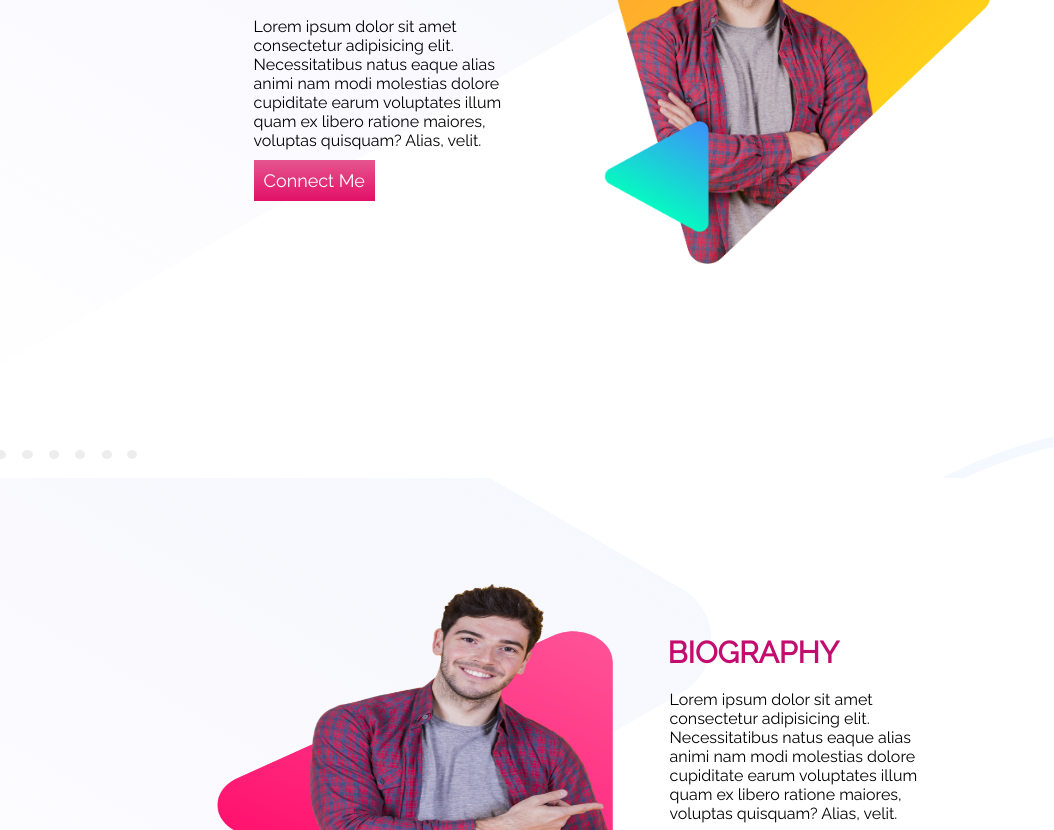
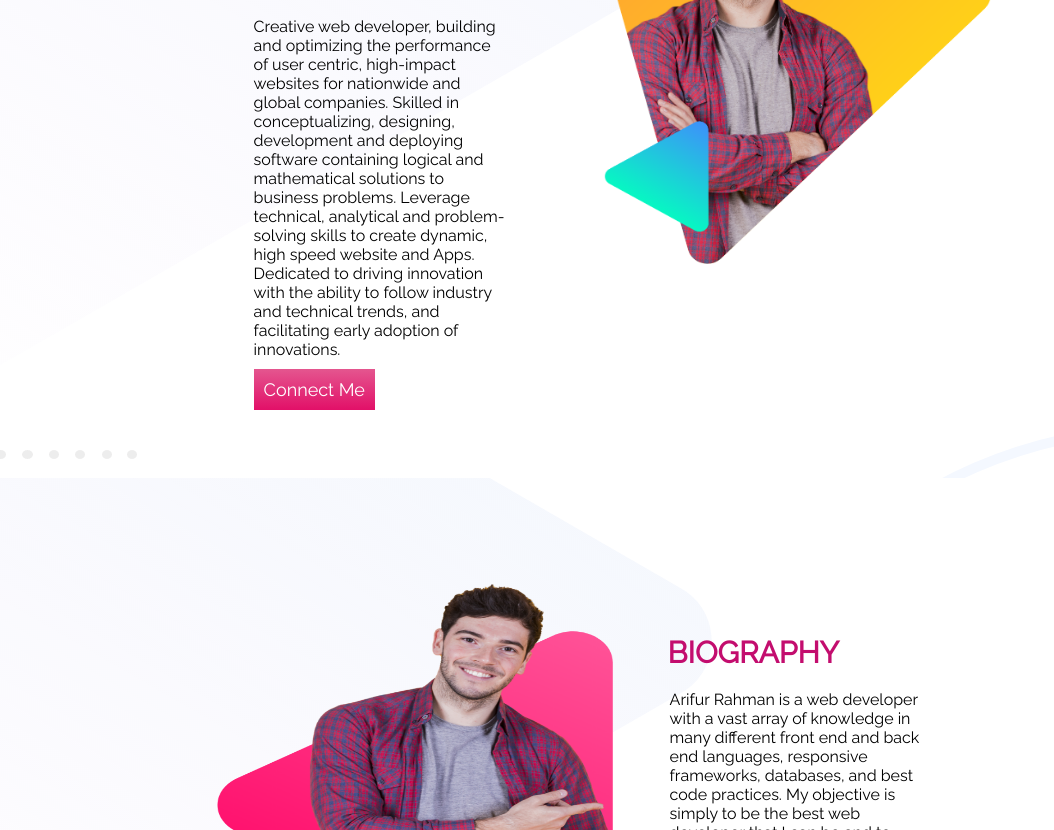
Before and after one commit to arifmark3/portfolio-learning-experince, a plain HTML site: page index.html in a window 1280 px wide. Shown: the part 242-1072 px from the top of the page, without its empty margins (0-1054 px from the left). Drawn offline with Linux system fonts and the light colour scheme.

Commit message:
finished

```diff
--- a/index.html
+++ b/index.html
@@ -18,10 +18,14 @@
         <h2>Hello I'm</h2>
         <h1>Arifur Rahman</h1>
         <p>
-          Lorem ipsum dolor sit amet consectetur adipisicing elit.
-          Necessitatibus natus eaque alias animi nam modi molestias dolore
-          cupiditate earum voluptates illum quam ex libero ratione maiores,
-          voluptas quisquam? Alias, velit.
+          Creative web developer, building and optimizing the performance of
+          user centric, high-impact websites for nationwide and global
+          companies. Skilled in conceptualizing, designing, development and
+          deploying software containing logical and mathematical solutions to
+          business problems. Leverage technical, analytical and problem-solving
+          skills to create dynamic, high speed website and Apps. Dedicated to
+          driving innovation with the ability to follow industry and technical
+          trends, and facilitating early adoption of innovations.
         </p>
         <a href="https://www.facebook.com/arifur.rahman.9889" target="_blank"
           >Connect Me</a
@@ -41,10 +45,14 @@
       <div class="class-left-side">
         <h1>Biography</h1>
         <p>
-          Lorem ipsum dolor sit amet consectetur adipisicing elit.
-          Necessitatibus natus eaque alias animi nam modi molestias dolore
-          cupiditate earum voluptates illum quam ex libero ratione maiores,
-          voluptas quisquam? Alias, velit.
+          Arifur Rahman is a web developer with a vast array of knowledge in
+          many different front end and back end languages, responsive
+          frameworks, databases, and best code practices. My objective is simply
+          to be the best web developer that I can be and to contribute to the
+          technology industry all that I know and can do. I am dedicated to
+          perfecting my craft by learning from more seasoned developers,
+          remaining humble, and continuously making strides to learn all that I
+          can about development.
         </p>
         <a href="https://www.facebook.com/arifur.rahman.9889" target="_blank"
           >Download Biography</a
@@ -68,14 +76,16 @@
       <h3>Mashrafe Mortaza</h3>
       <h4>Founder & CEO</h4>
       <p>
-        "Lorem ipsum, dolor wew amet erewr adipisicing elit.
-        <br />Accusantium gfdg libero. rerewe etfgdgfr libero"
+        "Thank Arifur Rahman, you are very dedicated and efficient web
+        developer. <br />
+        You are simply to be the best web developer that you can be that I know
+        and you can do. <br />My best wishes all the times with you."
       </p>
       <div class="contact">
         <p>Email Us For Quotation</p>
         <h3>arif017@gmail.com</h3>
       </div>
     </section>
-    <footer>All Rights Reserved. Arifur Rahman 2020</footer>
+    <footer>©All Rights Reserved. Arifur Rahman 2020</footer>
   </body>
 </html>
```
